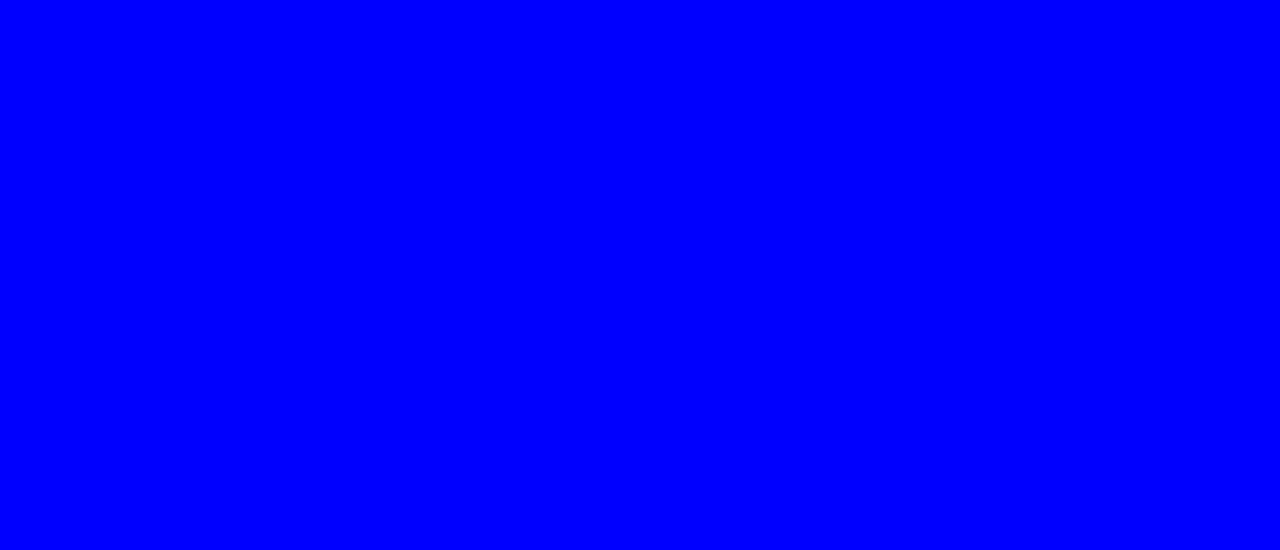
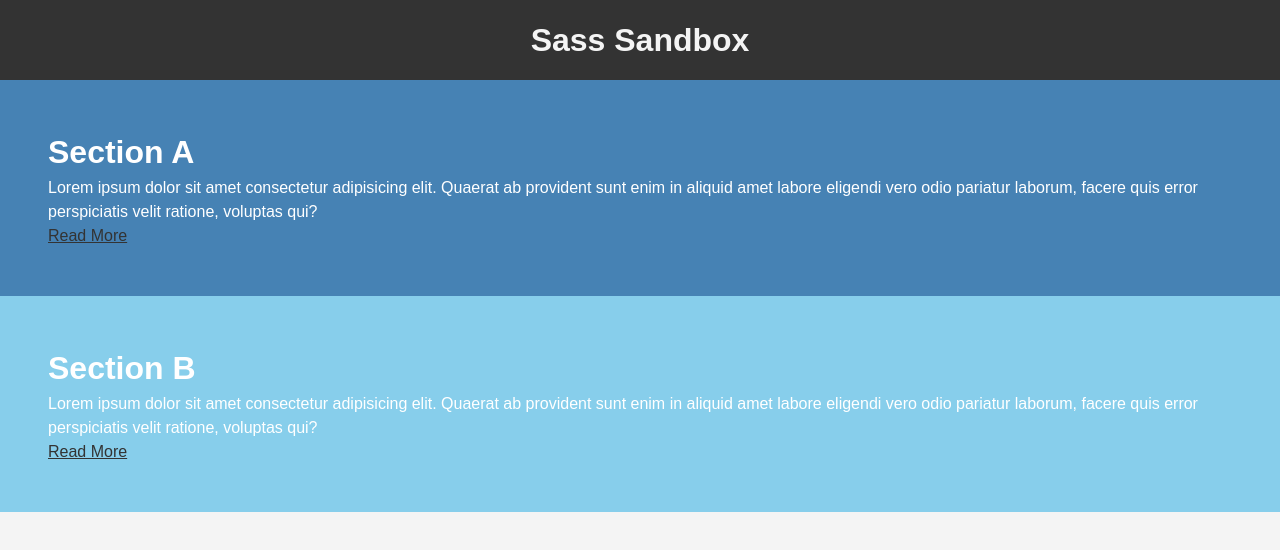
Before and after one commit to darthinvader/Html-Tutorial, a website: page sass/dist/index.html in a window 1280 px wide. Drawn offline with Linux system fonts and the light colour scheme.

Commit message:
[feat] nesting & structuring

```diff
--- /dev/null
+++ b/sass/dist/css/_variables.scss
@@ -0,0 +1,5 @@
+$primary-color: steelblue;
+$secondary-color: skyblue;
+$light-color: #f4f4f4;
+$dark-color: #333;
+$font-stack: Arial, Helvetica, sans-serif;
--- a/sass/dist/css/main.css
+++ b/sass/dist/css/main.css
@@ -1,8 +1,42 @@
-body {
-  background: blue;
+* {
+  margin: 0;
+  padding: 0;
 }
 
-.hello {
-  background: red;
+body {
+  background: #f4f4f4;
+  color: #333;
+  font-family: Arial, Helvetica, sans-serif;
+  line-height: 1.5;
 }
-/*# sourceMappingURL=main.css.map */
+
+header {
+  background: #333;
+  color: #f4f4f4;
+  padding: 1rem;
+}
+header h1 {
+  text-align: center;
+}
+
+.section {
+  padding: 3rem;
+}
+.section h3 {
+  font-size: 2rem;
+}
+.section-a {
+  background: steelblue;
+  color: white;
+}
+.section-b {
+  background: skyblue;
+  color: white;
+}
+
+a {
+  color: #333;
+}
+a:hover {
+  color: coral;
+}/*# sourceMappingURL=main.css.map */
--- a/sass/dist/css/main.scss
+++ b/sass/dist/css/main.scss
@@ -1,9 +1,47 @@
-$color: blue;
+@use "variables" as *;
+
+* {
+  margin: 0;
+  padding: 0;
+}
 
 body {
-  background: $color;
+  background: $light-color;
+  color: $dark-color;
+  font-family: $font-stack;
+  line-height: 1.5;
 }
 
-.hello {
-  background: red;
+header {
+  background: $dark-color;
+  color: $light-color;
+  padding: 1rem;
+
+  h1 {
+    text-align: center;
+  }
 }
+
+.section {
+  padding: 3rem;
+  h3 {
+    font-size: 2rem;
+  }
+
+  &-a {
+    background: $primary-color;
+    color: white;
+  }
+
+  &-b {
+    background: $secondary-color;
+    color: white;
+  }
+}
+
+a {
+  color: #333;
+  &:hover {
+    color: coral;
+  }
+}
--- a/sass/dist/index.html
+++ b/sass/dist/index.html
@@ -10,7 +10,21 @@
 </head>
 
 <body>
-
+  <header>
+    <h1>Sass Sandbox</h1>
+  </header>
+  <section class="section section-a">
+    <h3>Section A</h3>
+    <p>Lorem ipsum dolor sit amet consectetur adipisicing elit. Quaerat ab provident sunt enim in aliquid amet labore
+      eligendi vero odio pariatur laborum, facere quis error perspiciatis velit ratione, voluptas qui?</p>
+    <a href="" class="btn-light">Read More</a>
+  </section>
+  <section class="section section-b">
+    <h3>Section B</h3>
+    <p>Lorem ipsum dolor sit amet consectetur adipisicing elit. Quaerat ab provident sunt enim in aliquid amet labore
+      eligendi vero odio pariatur laborum, facere quis error perspiciatis velit ratione, voluptas qui?</p>
+    <a href="" class="btn-dark">Read More</a>
+  </section>
 </body>
 
 </html>
```
Also changed, not shown: 1 other file.
